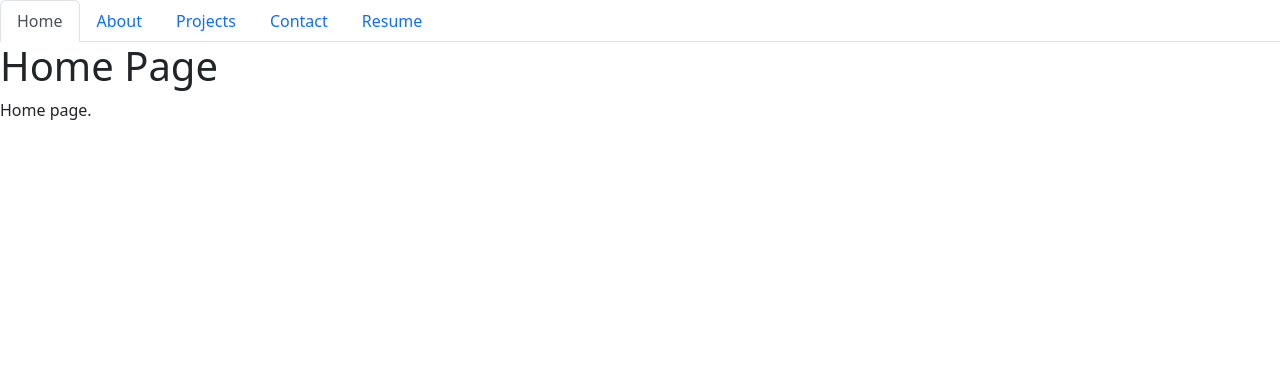
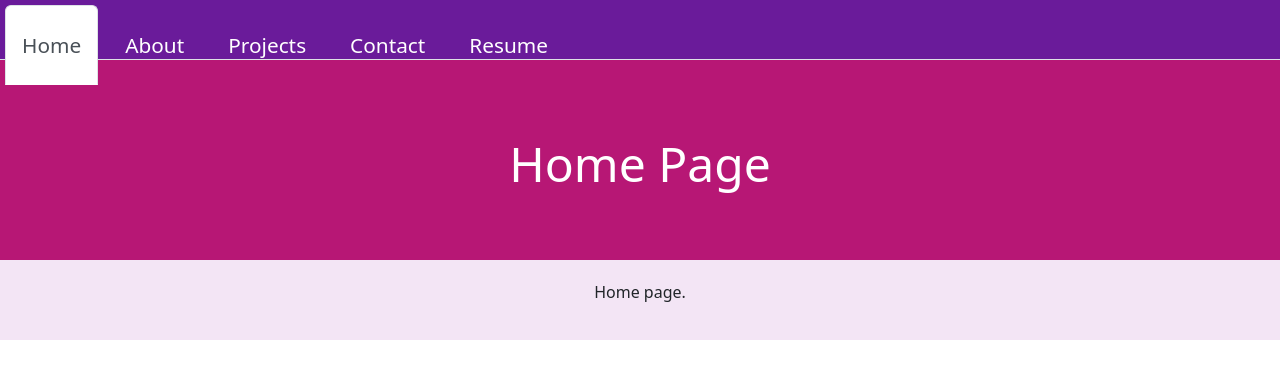
Before and after one commit to JaredIng87/react_portfolio, a React (Create React App) app: page / in a window 1280 px wide. Shown: the top 378 px of the page. Built offline with nearby package versions, Linux system fonts and the light colour scheme.

Commit message:
added css files for styling

```diff
--- a/src/components/NavTabs.js
+++ b/src/components/NavTabs.js
@@ -1,4 +1,5 @@
 import React from 'react';
+import '../styles/NavTabs.css';
 
 const pages = [
     {href: "home", pageName: "Home"},
--- a/src/components/pages/PageComponent.js
+++ b/src/components/pages/PageComponent.js
@@ -1,10 +1,16 @@
 import React from 'react';
+import './styles/Header.css';
+import './styles/Section.css';
 
 export default function PageComponent(props) {
   return (
     <div>
+      <header className="header">
       <h1>{props.header}</h1>
+      </header>
+      <section className="section">
       <p>{props.content}</p>
+      </section>
     </div>
   );
 }
--- /dev/null
+++ b/src/components/pages/styles/Header.css
@@ -0,0 +1,12 @@
+.header {
+    background: #b71775;
+    height: 200px;
+  }
+
+  .header h1 {
+    margin: 0;
+    padding-top: 75px;
+    text-align: center;
+    color: white;
+    font-size: 3rem;
+  }
--- /dev/null
+++ b/src/components/pages/styles/Section.css
@@ -0,0 +1,8 @@
+.section {
+    background: #f3e5f5;
+    padding: 20px;
+  }
+
+  .section p {
+    text-align: center;
+  }
--- /dev/null
+++ b/src/styles/NavTabs.css
@@ -0,0 +1,12 @@
+.nav-tabs {
+    background: #6a1b9a;
+    height: 60px;
+  }
+
+  .nav-tabs a {
+    color: white;
+    font-size: 1.3rem;
+    text-decoration: none;
+    margin: 5px;
+    line-height: 3;
+  }
```
